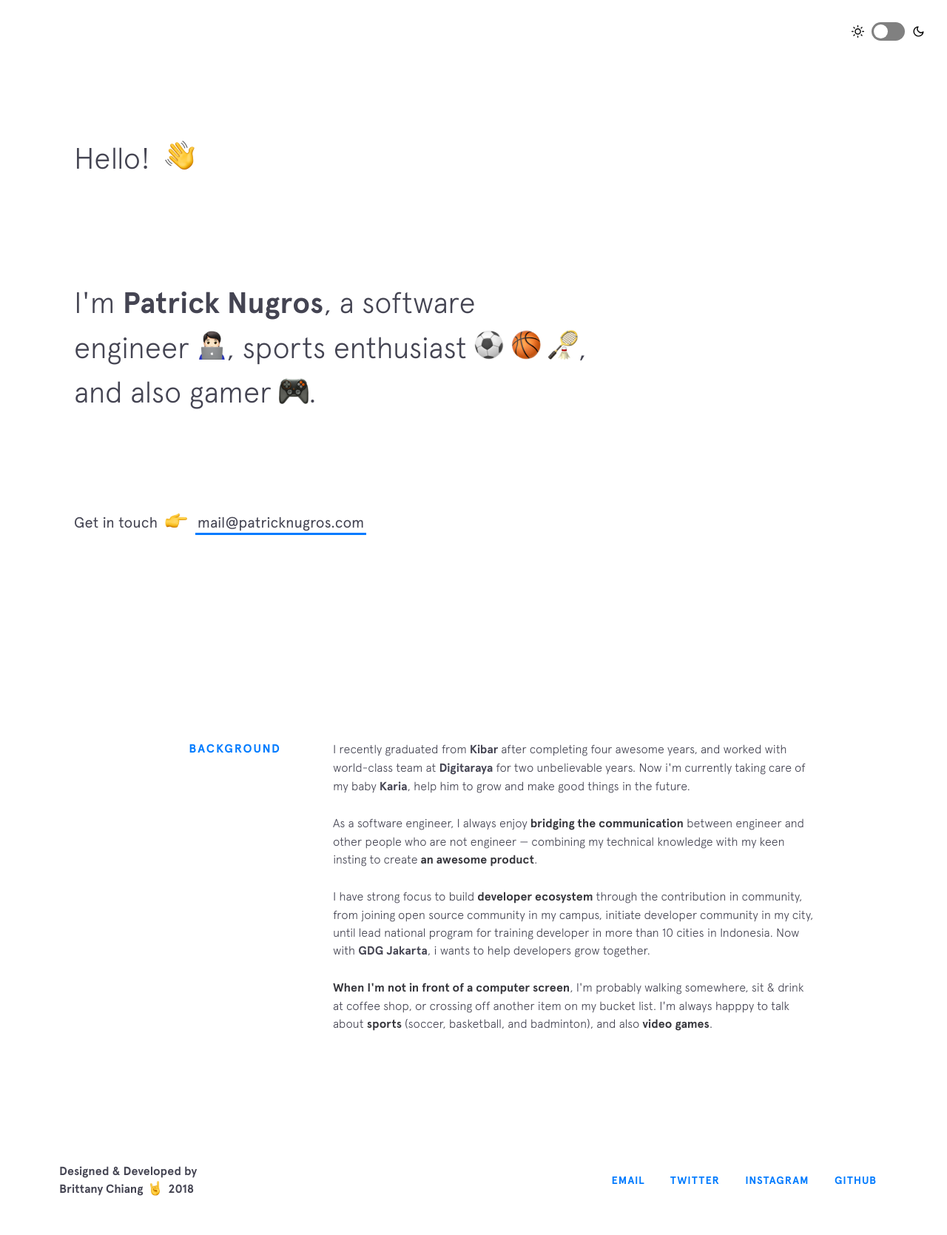
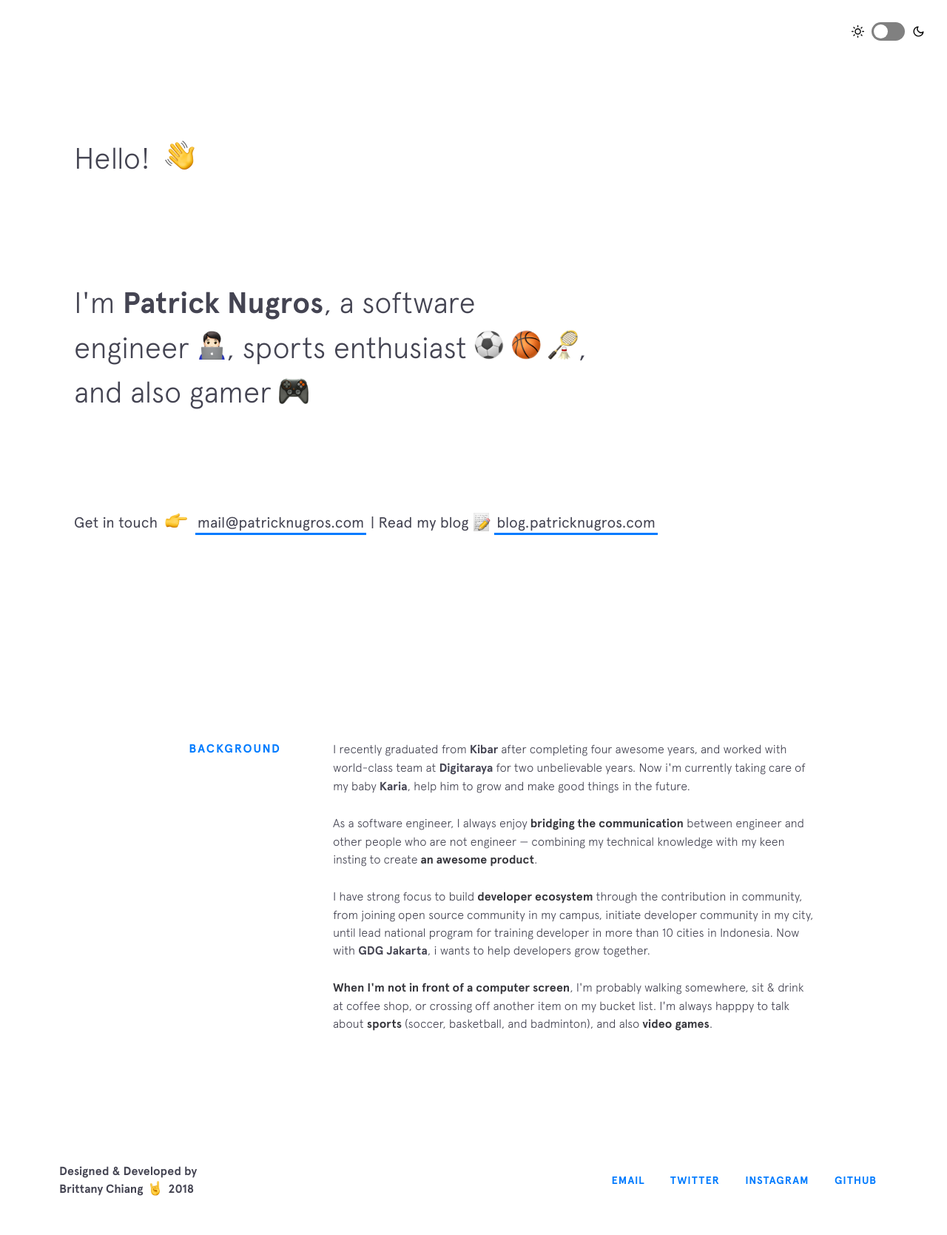
Before and after one commit to PatrickNugros/patricknugros-com, a Jekyll site: the page built from index.html, in a window 1280 px wide. Shown: the whole page at 74% size. Built offline with Jekyll 4.4.1, drawn with Linux system fonts in a browser that asks for light colours; nearby versions of some CDN libraries.

Commit message:
change intro

```diff
--- a/_includes/intro.html
+++ b/_includes/intro.html
@@ -5,13 +5,14 @@
 
   <h2 class="intro__tagline">I'm
     <span class="name">Patrick Nugros</span>, a software engineer <span class="emoji technologist"></span>, sports enthusiast <span class="emoji soccer"></span> <span class="emoji basketball"></span> <span class="emoji badminton"></span>,
-    and also gamer <span class="emoji videogame"></span>.
+    and also gamer <span class="emoji videogame"></span>
 
   <h3 class="intro__contact">
-    <span>Get in touch </span>
+    <span>Get in touch</span>
     <span class="emoji pointer"></span>
     <span>
       <a href="mailto:mail@patricknugros.com" target="_blank" class="highlight-link">mail@patricknugros.com</a>
+      | Read my blog<span class="emoji blog"></span><a href="mailto:mail@patricknugros.com" target="_blank" class="highlight-link">blog.patricknugros.com</a>
     </span>
   </h3>
 </header>
--- a/css/main.css
+++ b/css/main.css
@@ -721,6 +721,7 @@ strong {
     background-image: url(../img/emojis/videogame.png)
 }
 
+
 .intro__contact {
     font-size: 1.25rem;
     font-weight: 400
@@ -740,6 +741,13 @@ strong {
     vertical-align: text-bottom
 }
 
+.intro__contact .blog {
+    background-image: url(../img/emojis/blog.png);
+    width: 25px;
+    height: 25px;
+    margin: 0 5px;
+    vertical-align: text-bottom
+}
 @media screen and (max-width:550px) {
     .intro__contact .emoji.pointer {
         width: 25px;
```
Also changed, not shown: img/emojis/blog.png (added).
